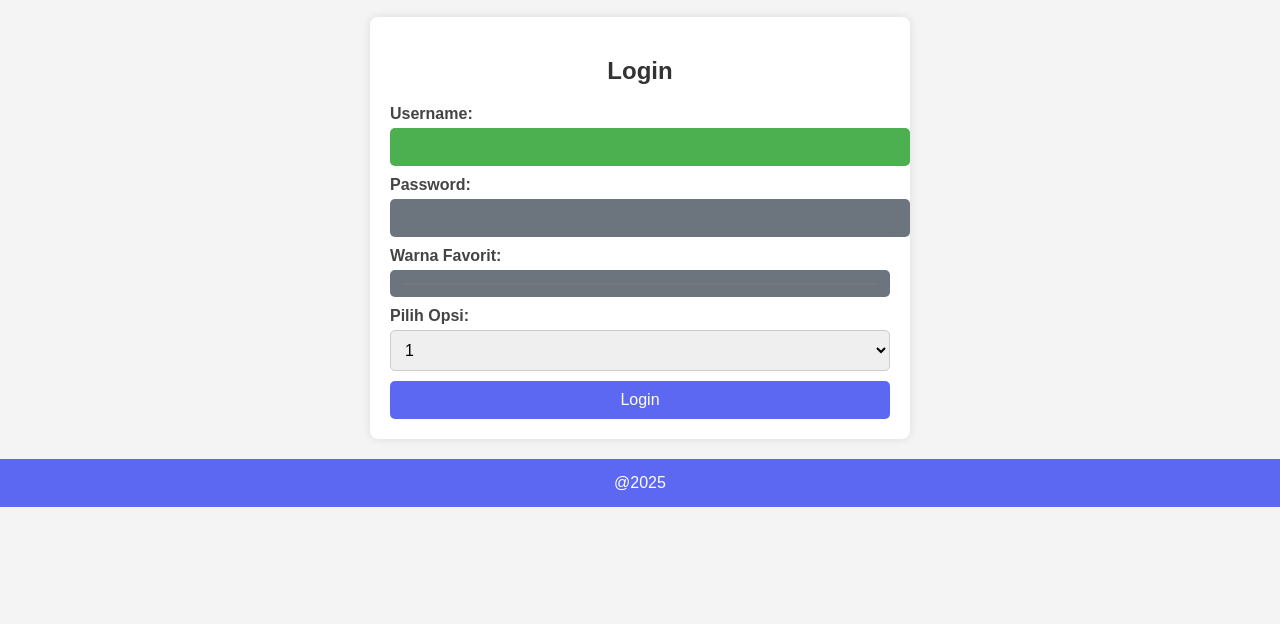
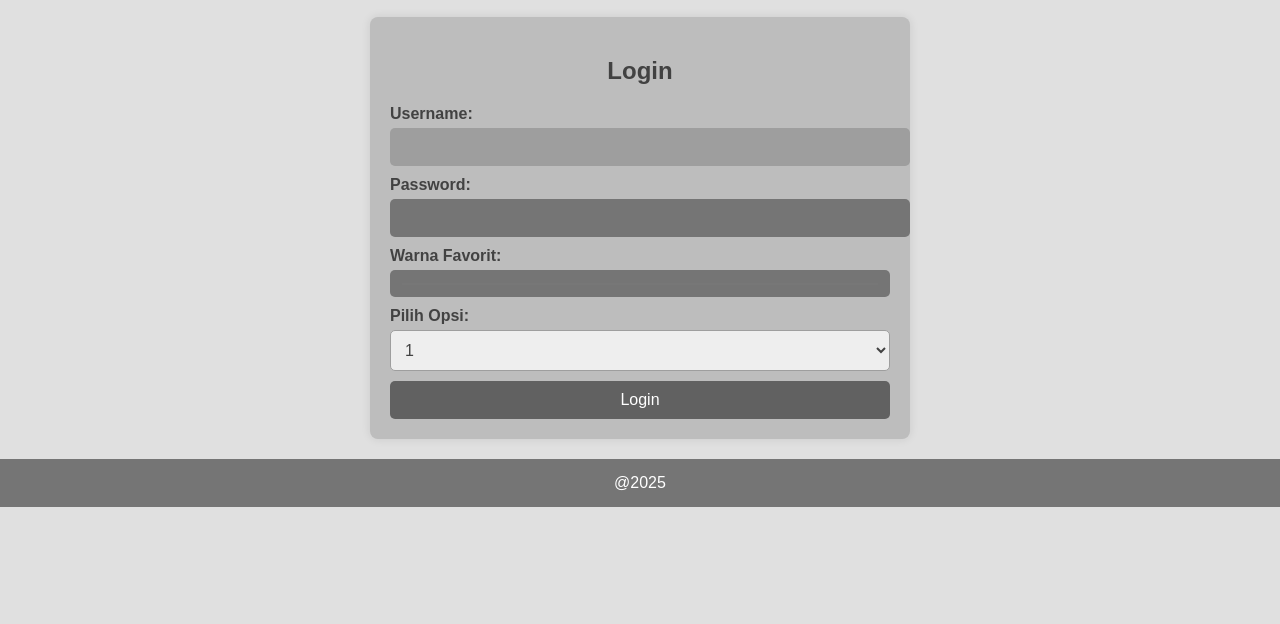
Before and after one commit to RenaldiSentosa/pw, a plain HTML site: page 3-1.html in a window 1280 px wide. Shown: the part 176-800 px from the top of the page. Drawn offline with Linux system fonts and the light colour scheme.

Commit message:
Update 3-1.html

```diff
--- a/3-1.html
+++ b/3-1.html
@@ -9,14 +9,14 @@
       font-family: Arial, sans-serif;
       margin: 0;
       padding: 0;
-      background: #f4f4f4;
+      background: #e0e0e0; /* Abu-abu muda */
       display: flex;
       flex-direction: column;
       align-items: center;
     }
 
     header {
-      background: #5c67f2;
+      background: #757575; /* Abu-abu */
       padding: 15px;
       text-align: center;
       width: 100%;
@@ -36,7 +36,7 @@
     section {
       width: 90%;
       max-width: 500px;
-      background: white;
+      background: #bdbdbd; /* Abu-abu medium */
       padding: 20px;
       margin: 20px 0;
       border-radius: 8px;
@@ -45,14 +45,14 @@
 
     h2 {
       text-align: center;
-      color: #333;
+      color: #424242; /* Abu-abu gelap */
     }
 
     form label {
       display: block;
       font-weight: bold;
       margin-top: 10px;
-      color: #444;
+      color: #424242; /* Abu-abu gelap */
     }
 
     input, select, button {
@@ -60,28 +60,26 @@
       padding: 10px;
       margin-top: 5px;
       border-radius: 5px;
-      border: 1px solid #ccc;
+      border: 1px solid #9e9e9e; /* Abu-abu medium */
       font-size: 16px;
-    }
-
-    input {
-      background: #e8e8e8;
+      background: #eeeeee; /* Abu-abu sangat muda */
+      color: #424242; /* Abu-abu gelap */
     }
 
     #username {
-      background: #4CAF50;
+      background: #9e9e9e; /* Abu-abu medium */
       color: white;
       border: none;
     }
 
     .bg-grey {
-      background: #6c757d;
+      background: #757575; /* Abu-abu */
       color: white;
       border: none;
     }
 
     button {
-      background: #5c67f2;
+      background: #616161; /* Abu-abu gelap */
       color: white;
       border: none;
       cursor: pointer;
@@ -91,13 +89,13 @@
     }
 
     button:hover {
-      background: #4950d6;
+      background: #424242; /* Abu-abu lebih gelap */
     }
 
     footer {
       text-align: center;
       padding: 15px;
-      background: #5c67f2;
+      background: #757575; /* Abu-abu */
       color: white;
       width: 100%;
       position: relative;
```
